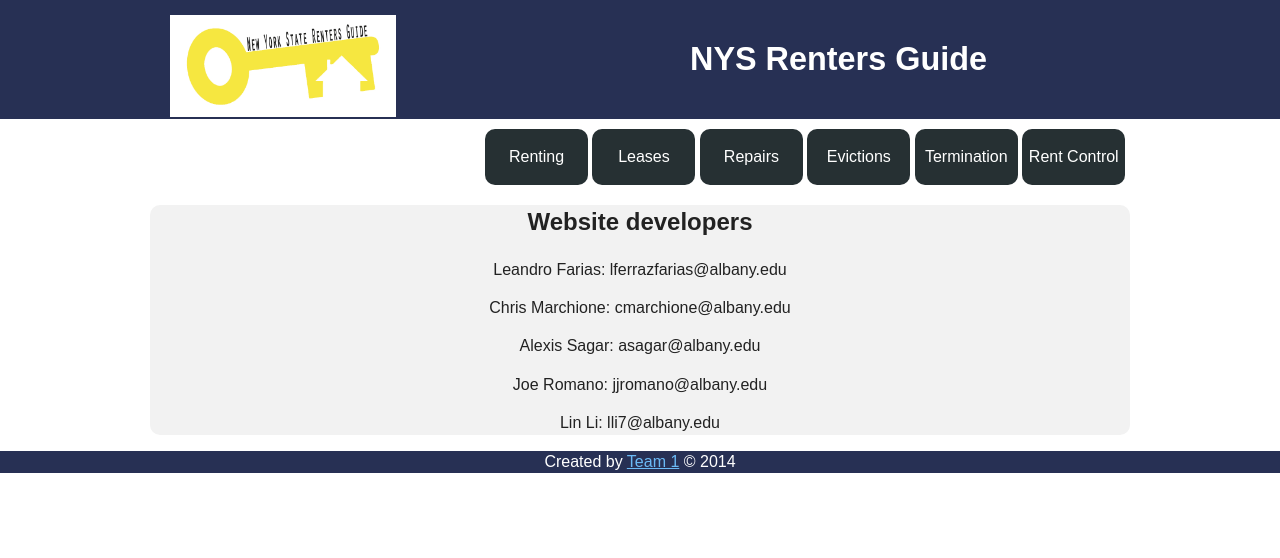
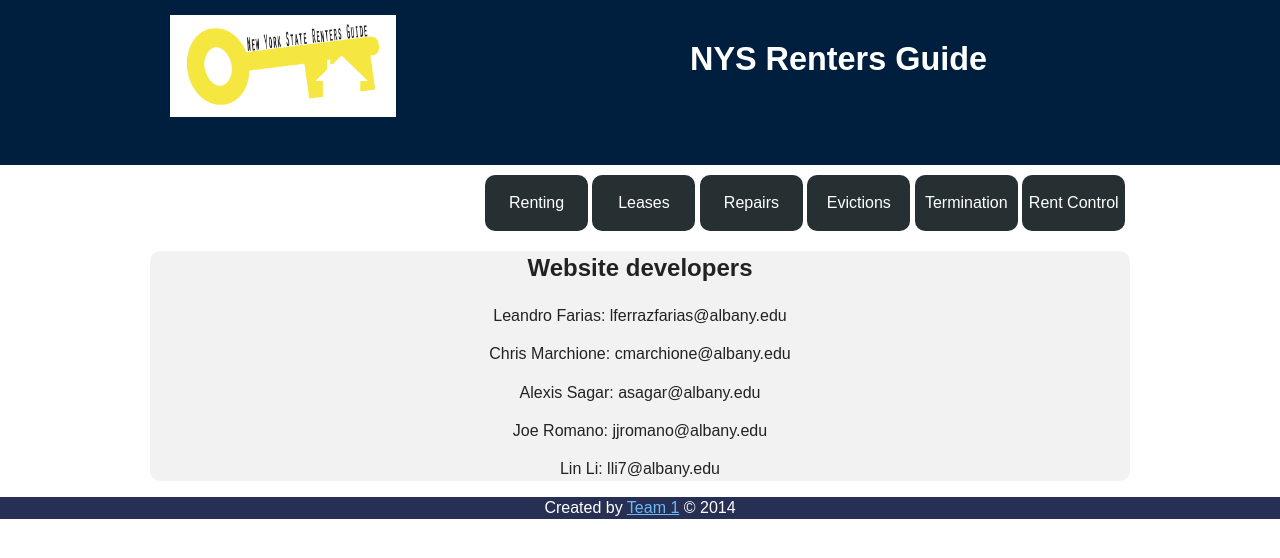
Before and after one commit to iinf362/team1, a Jekyll site: the page built from contact.html, in a window 1280 px wide. Shown: the top 558 px of the page. Built offline with Jekyll 4.4.1, drawn with Linux system fonts in a browser that asks for light colours.

Commit message:
Homepage image Resize
resized header logo and the header size/color

```diff
--- a/css/main.css
+++ b/css/main.css
@@ -112,13 +112,14 @@
   /* --- Header --- */
 
   .site-top {
-    background:#273054;
+    background:#001F3F;
     color:white;
+    height: 165px;
 }
 
 .logo {
     float:left;
-    width:225px;
+    width:340px;
 
 }
 
```
